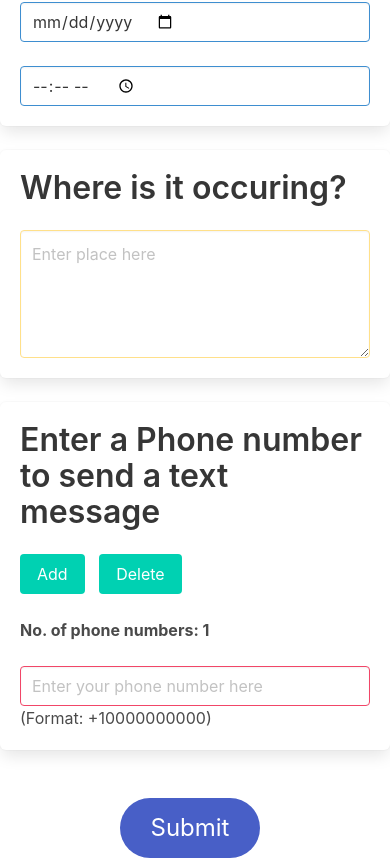
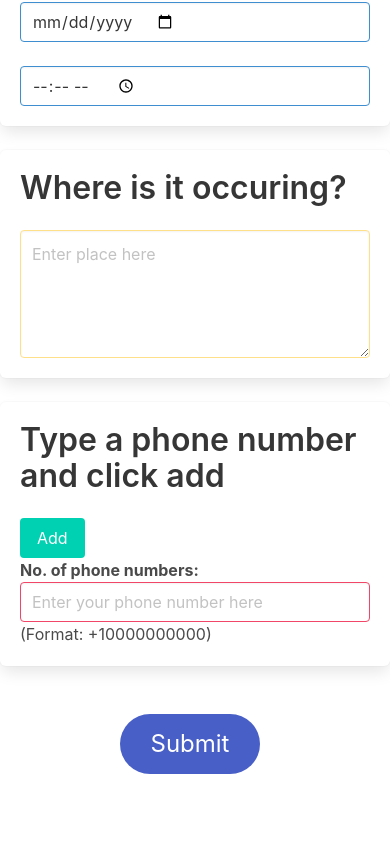
Before and after one commit to henrylee0327/notiText, a React (Create React App) app in the folder frontend/: page / in a window 390 px wide. Shown: the part 710-1568 px from the top of the page. After the commit the page ends 1484 px from the top, so only its background shows below. Built offline with nearby package versions, Linux system fonts and the light colour scheme.

Commit message:
Phone number adding complete

```diff
--- a/frontend/src/components/promise-components/PhoneNumber.js
+++ b/frontend/src/components/promise-components/PhoneNumber.js
@@ -1,50 +1,53 @@
 import React, {useState} from 'react'
 
+
 function PhoneNumber (props) {
-    const [count, setCount] = useState(1)
+    // const [count, setCount] = useState(1)
+    const [phoneNumber, setPhoneNumber] = useState([])
 
-    function handlePhone (e) {
+    const handlePhone = (e) => {
         props.setPhone(e.currentTarget.value)
         console.log(e.currentTarget.value)
     }
 
     const addNumberButton = (e) => {
         e.preventDefault()
-        return (setCount(count + 1))
+        addPhoneNumber(props.phone)
+        props.setPhone('')
       }
 
-    const deleteNumberButton = (e) => {
-        e.preventDefault()
-        if (count > 1) return (setCount(count - 1))
-        else if (count < 1) return (setCount(1))
-      }
-
-    const PhoneInput = () => {
-        return(
-            <>
-            <br></br>
-            <input className="input is-danger" pattern='^\+[1-9]\d{1,14}$' value={props.phone} onChange={handlePhone} type="tel" placeholder="Enter your phone number here"></input>
-            <br></br>
-            </>
-            )
+    const addPhoneNumber = (newNumber) => {
+        const addNewPhoneNumber = [...phoneNumber, {newNumber}]
+        setPhoneNumber(addNewPhoneNumber)
     }
 
-    let arrayOfInput = []
-    for (let i = 0; i < count; i++)
-    arrayOfInput.push(<PhoneInput />)
+    const handleDelete = (number) => {
+        // number.preventDefault()
+        // console.log(number)
+        const filteredPhoneNumbers = phoneNumber.filter(currentPhoneNumbers => (currentPhoneNumbers !== number))
+        setPhoneNumber(filteredPhoneNumbers)
+    }
 
     return (
           <>
-          <p className="title">Enter a Phone number to send a text message</p>
-          <button className="button is-primary" onClick={addNumberButton}>Add</button> <button className="button is-primary" onClick={deleteNumberButton}>Delete</button>
+          <p className="title">Type a phone number and click add</p>
           <div className="field">
             <div className="control">
-                <br></br>
-                <p><b>No. of phone numbers: {count}</b></p>
-                {arrayOfInput}
-                {/* <br></br> */}
+                <button className="button is-primary" onClick={addNumberButton}>Add</button>
+                <p><b>No. of phone numbers:</b></p>
+                <input className="input is-danger" pattern='^\+[1-9]\d{1,14}$' value={props.phone} onChange={handlePhone} type="tel" placeholder="Enter your phone number here"></input>
                 <p>(Format: +10000000000)</p>
             </div>
+                <ul>
+                    {phoneNumber.map((number, index) => {
+                        return (
+                            <>
+                            <li key={index}>{number.newNumber}</li>
+                            <button onClick={() => handleDelete(number)}>Delete</button>
+                            </>
+                        )
+                    })}
+                </ul>
           </div>
           </>
     )
@@ -52,6 +55,3 @@ function PhoneNumber (props) {
 
 
 export default PhoneNumber;
-
-
-// "[0-9]{3}-[0-9]{3}-[0-9]{4}"
```
Also changed, not shown: 3 other files (tests, documents, lock files or other folders).
